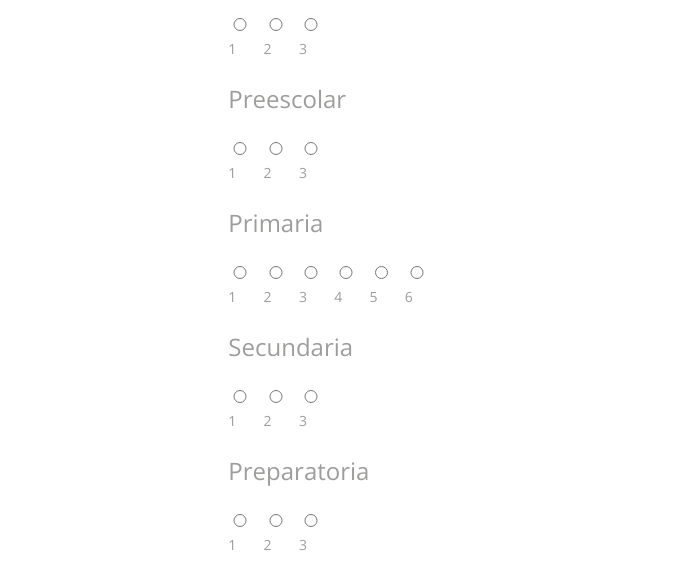
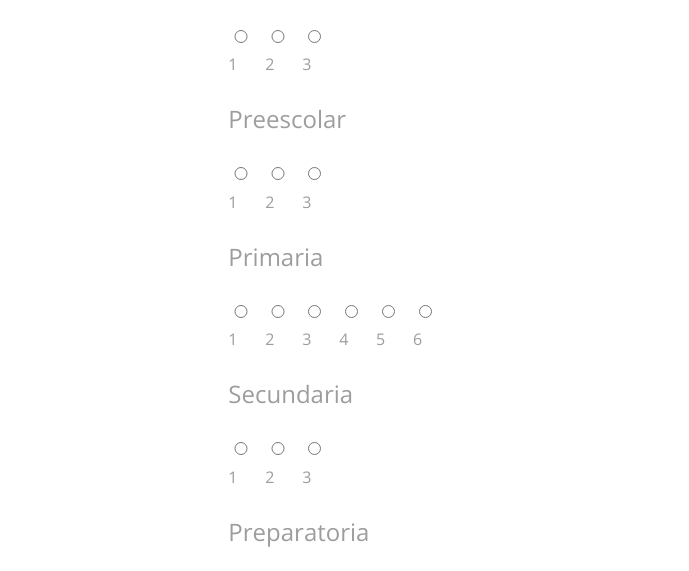
Before and after one commit to puntoschool/PuntoSchool, a website: page public/grades.html in a window 1280 px wide. Shown: the part 194-765 px from the top of the page, without its empty margins (0-689 px from the left). Drawn offline with nearby package versions, Linux system fonts and the light colour scheme.

Commit message:
commit sn estilos

```diff
--- a/public/assets/css/main.css
+++ b/public/assets/css/main.css
@@ -42,6 +42,8 @@ html {
     font-size: 75%;
   }
 }
+
+
 
 body {
   font-family: "Open Sans", sans-serif;
--- a/public/grades.html
+++ b/public/grades.html
@@ -14,8 +14,8 @@
     <link rel="stylesheet" href="assets/vendor/css/all.min.css">
     <link rel="stylesheet" type="text/css" href="assets/vendor/css/datatables.min.css" />
     <link rel="stylesheet" href="assets/vendor/css/bootstrap.min.css">
-    <link rel="stylesheet" href="/assets/css/main.css">
-    <link rel="stylesheet" href="/assets/css/styles.css">
+    <link rel="stylesheet" href="assets/css/styles.css">
+    <link rel="stylesheet" href="assets/css/main.css">
 </head>
 
 <body class="admin">
```
